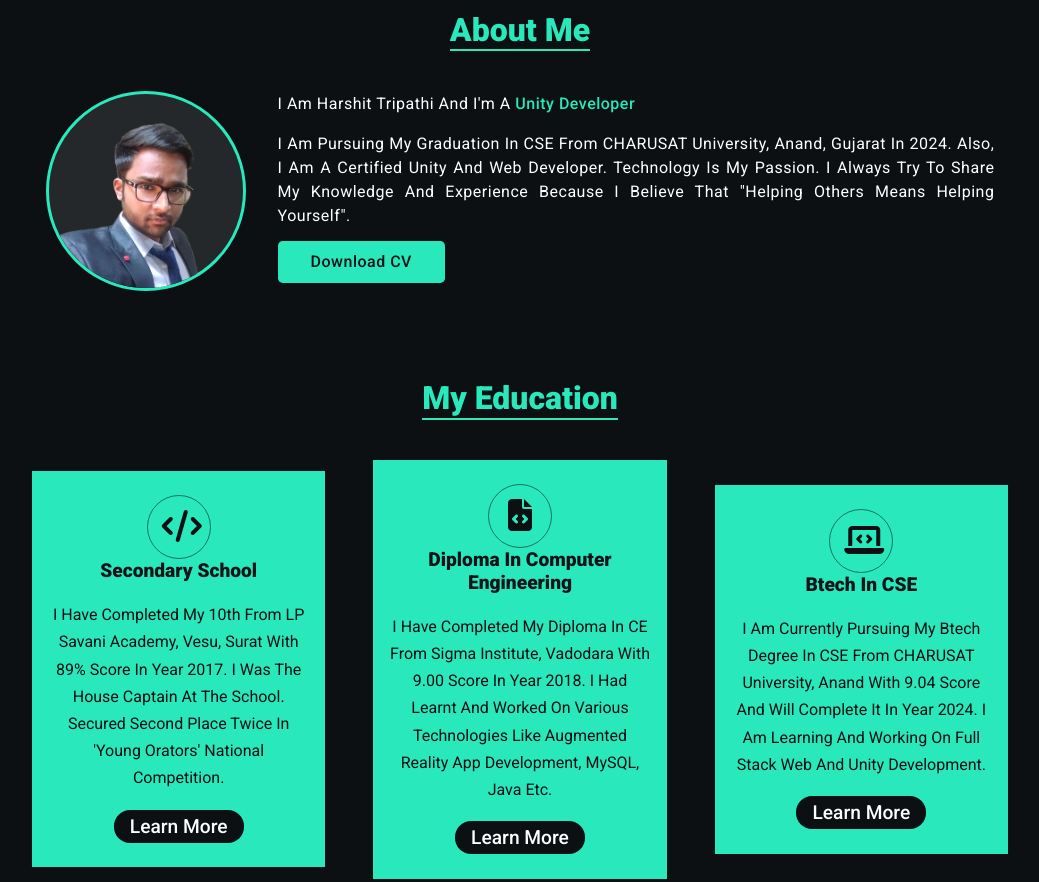
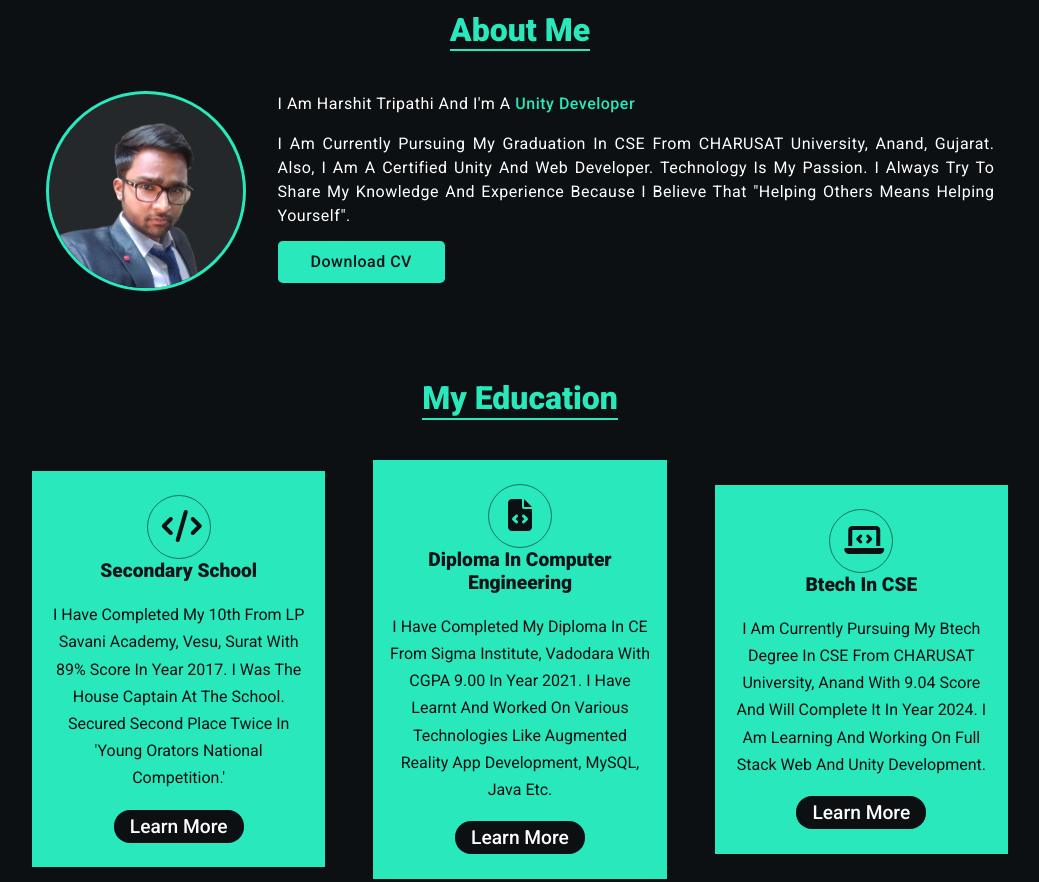
Before and after one commit to Harshcodess/HarshitTripathiPortfolio.github.io, a plain HTML site: page index.html in a window 1280 px wide. Shown: the part 740-1622 px from the top of the page, without its empty margins (120-1159 px from the left). Drawn offline with nearby package versions, Linux system fonts and the light colour scheme.

Commit message:
Add files via upload

```diff
--- a/index.html
+++ b/index.html
@@ -67,7 +67,7 @@
                 <div class="text">
                     I am Harshit Tripathi and I'm a <span class="typing-2"></span>
                 </div>
-                <p>I am pursuing my graduation in CSE from CHARUSAT University, Anand, Gujarat in 2024. Also, I am a
+                <p>I am currently pursuing my graduation in CSE from CHARUSAT University, Anand, Gujarat. Also, I am a
                     Certified
                     Unity and Web developer. Technology is my passion. I always try to share my knowledge and
                     experience
@@ -88,8 +88,8 @@
                         <i class="fa-solid fa-code"></i>
                         <h3>Secondary School</h3>
                         <p>I have completed my 10th from LP Savani Academy, Vesu, Surat with 89% score in year 2017.
-                            I was the house captain at the school. Secured second place twice in 'Young Orators'
-                            national competition.
+                            I was the house captain at the school. Secured second place twice in 'Young Orators
+                            national competition.'
                         </p>
                         <a href="#">Learn More</a>
                     </div>
@@ -98,8 +98,8 @@
                     <div class="sbox">
                         <i class="fa-solid fa-file-code"></i>
                         <h3>Diploma in Computer Engineering</h3>
-                        <p>I have completed my Diploma in CE from Sigma Institute, Vadodara with 9.00 score in year
-                            2018. I had learnt and worked on various technologies like Augmented Reality
+                        <p>I have completed my Diploma in CE from Sigma Institute, Vadodara with CGPA 9.00 in year
+                            2021. I have learnt and worked on various technologies like Augmented Reality
                             app development, MySQL, Java etc.
                         </p>
                         <a href="./DIPLOMA FINAL CERTI.pdf">Learn More</a>
@@ -428,7 +428,7 @@
                 <h4 id="contact">Contact Me</h4>
                 <div>
                     <p>+91 8890596286</p>
-                    <p class="mail">d21dcs165@charusat.edu.in</p>
+                    <p class="mail">htr5602@gmail.com</p>
                 </div>
                 <ul class="footer_social">
                     <li><a href="$"> <i class=" fa-brands fa-facebook-f"></i> </a></li>
```
